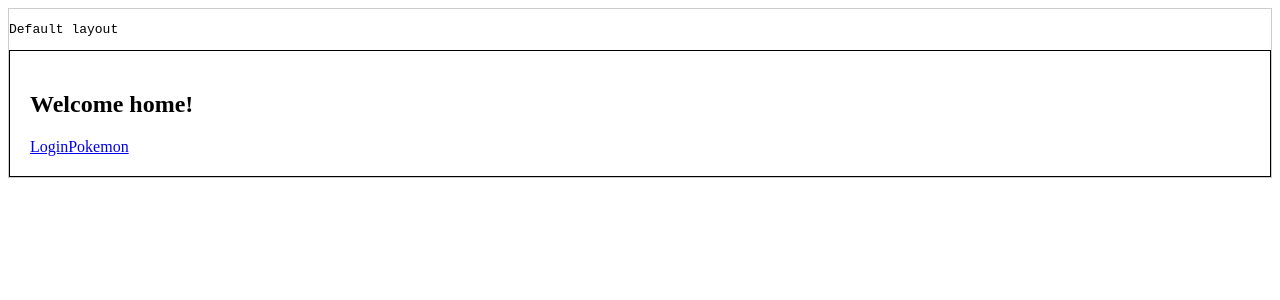
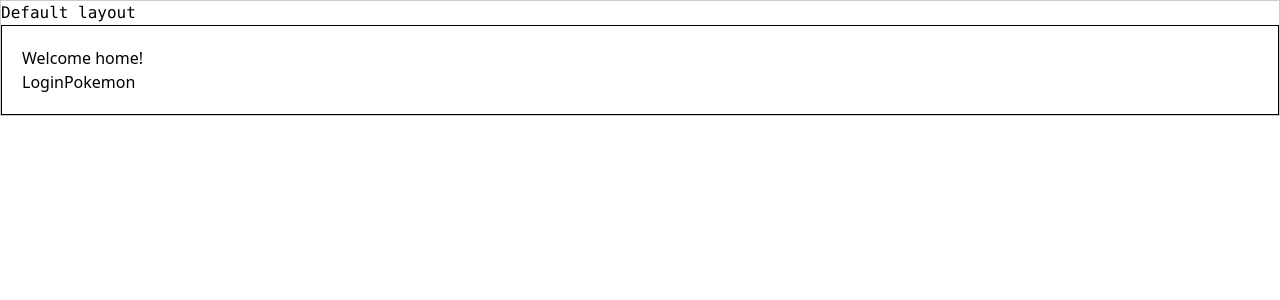
Before and after one commit to hugobqd/devant, a Nuxt app: page / in a window 1280 px wide. Shown: the top 300 px of the page. Built offline with nearby package versions, Linux system fonts and the light colour scheme.

Commit message:
init tailwind

```diff
--- a/nuxt.config.ts
+++ b/nuxt.config.ts
@@ -1,4 +1,10 @@
-// https://nuxt.com/docs/api/configuration/nuxt-config
+import { defineNuxtConfig } from "nuxt";
+
+// https://v3.nuxtjs.org/api/configuration/nuxt.config
 export default defineNuxtConfig({
+  typescript: {
+    strict: true,
+  },
+  modules: ["@nuxtjs/tailwindcss"],
 
 })
--- a/package.json
+++ b/package.json
@@ -9,6 +9,7 @@
     "postinstall": "nuxt prepare"
   },
   "devDependencies": {
+    "@nuxtjs/tailwindcss": "^6.0.1",
     "nuxt": "^3.3.3"
   }
 }
--- /dev/null
+++ b/tailwind.config.js
@@ -0,0 +1,8 @@
+/** @type {import('tailwindcss').Config} */
+module.exports = {
+  content: [],
+  theme: {
+    extend: {},
+  },
+  plugins: [],
+}
```
Also changed, not shown: 1 other file (tests, documents, lock files or other folders).
